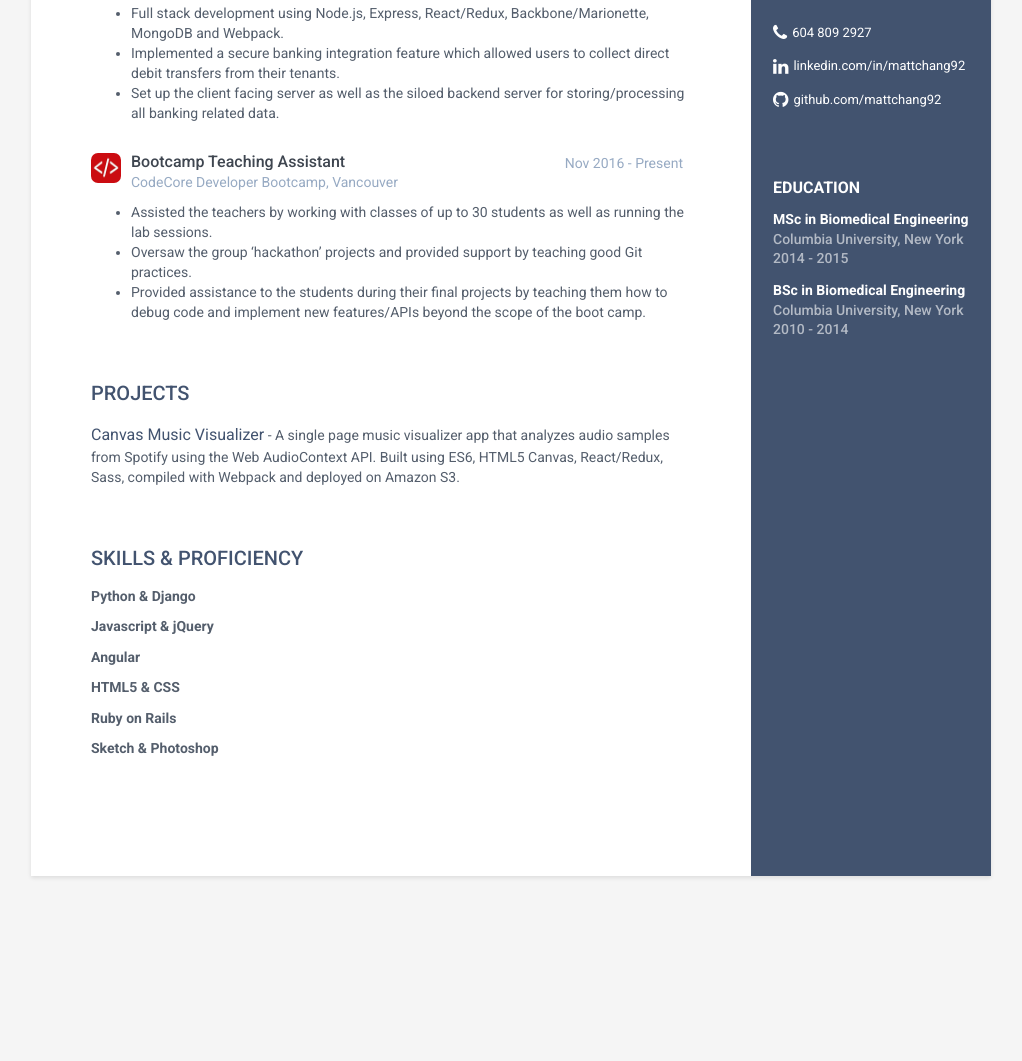
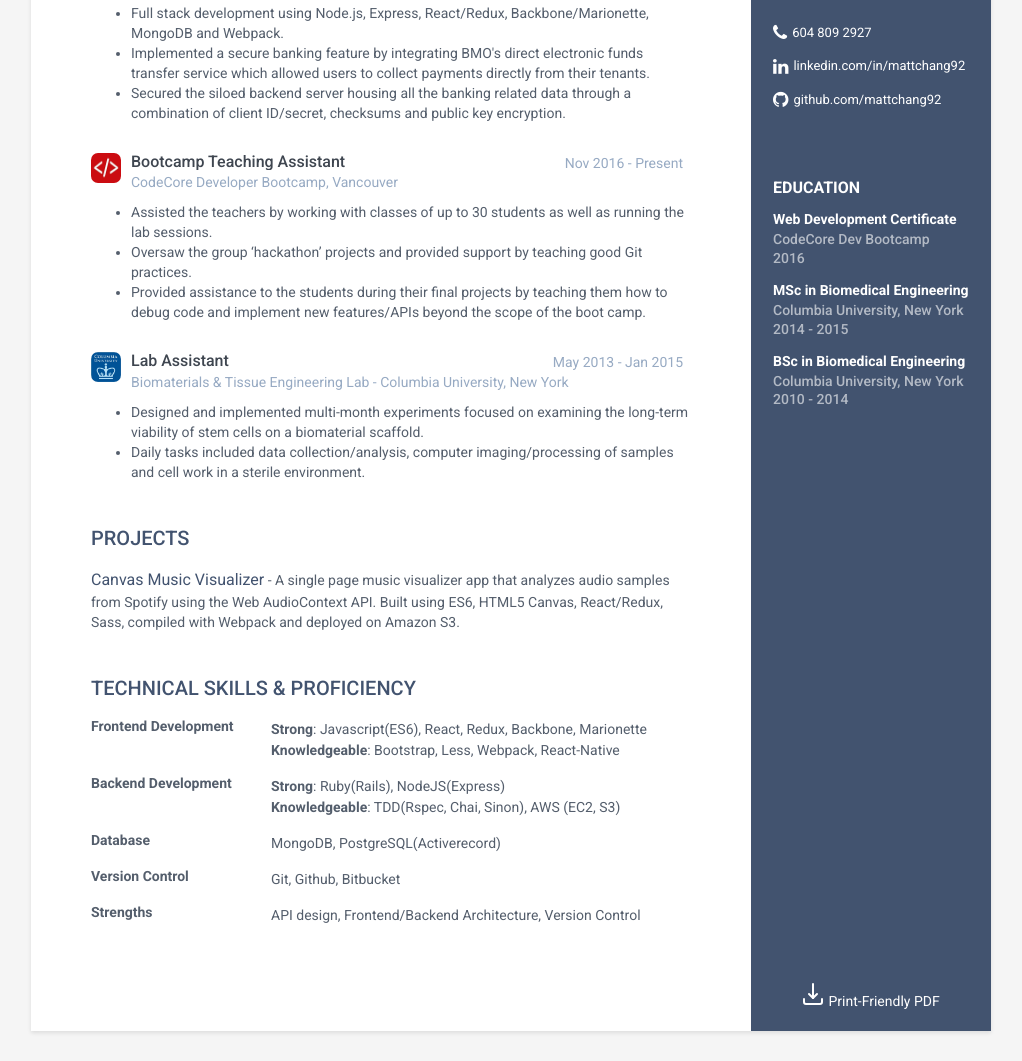
Before and after one commit to mattchang92/html-resume, a plain HTML site: page index.html in a window 1280 px wide. Shown: the part 179-1240 px from the top of the page, without its empty margins (129-1151 px from the left). Before the commit the page ends 1085 px from the top, so only its background shows below. Drawn offline with Linux system fonts and the light colour scheme.

Commit message:
Added lab work back into experience. Added columbia logo

```diff
--- a/assets/css/styles.css
+++ b/assets/css/styles.css
@@ -62,6 +62,12 @@
 }
 .sidebar-wrapper a {
 	color: #fff;
+}
+.sidebar-wrapper .download-link {
+	text-align: center;
+	position: absolute;
+	bottom: 20px;
+	left: 50px;
 }
 .sidebar-wrapper .profile-container {
 	padding: 30px 15px;
@@ -197,7 +203,7 @@
 	top: -2px;
 }
 .main-wrapper .section {
-	margin-bottom: 60px;
+	margin-bottom: 45px;
 }
 .main-wrapper .experiences-section .item {
 	position: relative;
@@ -215,6 +221,9 @@
 }
 .main-wrapper .experiences-section .company-logo.codecore-logo {
 	background-image: url('../images/codecore.jpeg');
+}
+.main-wrapper .experiences-section .company-logo.columbia-logo {
+	background-image: url('../images/columbia.jpg');
 }
 .main-wrapper .upper-row {
 	position: relative;
@@ -263,13 +272,12 @@
 	margin-top: 0;
 	margin-bottom: 12px;
 }
-.skillset .level-bar {
-	height: 12px;
-	background: #f5f5f5;
+.skillset .skills-container {
+	width: 100%;
+	display: inline-block;
 }
-.skillset .level-bar-inner {
-	height: 12px;
-	background: #7bc2d3;
+.skillset .skills {
+	margin: 0;
 }
 .footer {
 	padding: 30px;
@@ -295,6 +303,12 @@
 	.main-wrapper .upper-row {
 		margin-bottom: 0;
 	}
+	.sidebar-wrapper .download-link {
+		position: absolute;
+		top: 750px;
+		left: 50%;
+		transform: translate(-50%);
+	}
 }
 /* Small devices (tablets, 768px and up) */
 /* Medium devices (desktops, 992px and up) */
@@ -312,6 +326,10 @@
 		position: relative;
 		top: 1px;
 	}
+	.skillset .skills-container {
+		width: 70%;
+		display: inline-block;
+	}
 }
 /* Large devices (large desktops, 1200px and up) */
 /* Ex-Large devices (large desktops, 1200px and up) */
--- a/index.html
+++ b/index.html
@@ -29,6 +29,11 @@
 						<div class="education-container container-block">
 								<h2 class="container-block-title">Education</h2>
 								<div class="item">
+										<h4 class="degree">Web Development Certificate</h4>
+										<h5 class="meta">CodeCore Dev Bootcamp</h5>
+										<div class="time">2016</div>
+								</div><!--//item-->
+								<div class="item">
 										<h4 class="degree">MSc in Biomedical Engineering</h4>
 										<h5 class="meta">Columbia University, New York</h5>
 										<div class="time">2014 - 2015</div>
@@ -40,6 +45,16 @@
 								</div><!--//item-->
 						</div><!--//education-container-->
 
+						<div class="download-link">
+							<a target="_blank" href="https://s3.amazonaws.com/matts-resume/Matt+Chang's+Resume.pdf">
+								<svg xmlns="http://www.w3.org/2000/svg" width="24" height="24" viewBox="0 0 24 24" fill="none" stroke="currentColor" stroke-width="2" stroke-linecap="round" stroke-linejoin="round" class="feather feather-download">
+									<path d="M3 17v3a2 2 0 0 0 2 2h14a2 2 0 0 0 2-2v-3"></path>
+									<polyline points="8 12 12 16 16 12"></polyline>
+									<line x1="12" y1="2" x2="12" y2="16"></line>
+								</svg>
+								Print-Friendly PDF
+							</a>
+						</div>
 
 				</div><!--//sidebar-wrapper-->
 
@@ -60,8 +75,8 @@
 									<div class="details">
 										<ul>
 											<li>Full stack development using Node.js, Express, React/Redux, Backbone/Marionette, MongoDB and Webpack.</li>
-											<li>Implemented a secure banking integration feature which allowed users to collect direct debit transfers from their tenants.</li>
-											<li>Set up the client facing server as well as the siloed backend server for storing/processing all banking related data.</li>
+											<li>Implemented a secure banking feature by integrating BMO's direct electronic funds transfer service which allowed users to collect payments directly from their tenants.</li>
+											<li>Secured the siloed backend server housing all the banking related data through a combination of client ID/secret, checksums and public key encryption.</li>
 										</ul>
 									</div><!--//details-->
 								</div><!--//item-->
@@ -84,6 +99,23 @@
 									</div><!--//details-->
 								</div><!--//item-->
 
+								<div class="item">
+									<div class="company-logo columbia-logo"></div>
+									<div class="meta">
+											<div class="upper-row">
+													<h3 class="job-title">Lab Assistant</h3>
+													<div class="time">May 2013 - Jan 2015</div>
+											</div><!--//upper-row-->
+											<div class="company">Biomaterials &amp; Tissue Engineering Lab - Columbia University, New York</div>
+									</div><!--//meta-->
+									<div class="details">
+										<ul>
+											<li>Designed and implemented multi-month experiments focused on examining the long-term viability of stem cells on a biomaterial scaffold.</li>
+											<li>Daily tasks included data collection/analysis, computer imaging/processing of samples and cell work in a sterile environment.</li>
+										</ul>
+									</div><!--//details-->
+								</div><!--//item-->
+
 						</section><!--//section-->
 
 						<section class="section projects-section">
@@ -98,30 +130,37 @@
 						</section><!--//section-->
 
 						<section class="skills-section section">
-								<h2 class="section-title"></i>Skills &amp; Proficiency</h2>
+								<h2 class="section-title"></i>Technical Skills &amp; Proficiency</h2>
 								<div class="skillset">
 										<div class="item">
-												<h3 class="level-title">Python &amp; Django</h3>
+												<h3 class="level-title">Frontend Development</h3>
+												<div class="skills-container">
+													<p class="skills"><strong>Strong</strong>: Javascript(ES6), React, Redux, Backbone, Marionette</p>
+													<p class="skills"><strong>Knowledgeable</strong>: Bootstrap, Less, Webpack, React-Native</p>
+												</div>
 										</div><!--//item-->
 
 										<div class="item">
-												<h3 class="level-title">Javascript &amp; jQuery</h3>
+												<h3 class="level-title">Backend Development</h3>
+												<div class="skills-container">
+													<p class="skills"><strong>Strong</strong>: Ruby(Rails), NodeJS(Express)</p>
+													<p class="skills"><strong>Knowledgeable</strong>: TDD(Rspec, Chai, Sinon), AWS (EC2, S3)</p>
+												</div>
 										</div><!--//item-->
 
 										<div class="item">
-												<h3 class="level-title">Angular</h3>
+												<h3 class="level-title">Database</h3>
+												<p class="skills">MongoDB, PostgreSQL(Activerecord)</p>
 										</div><!--//item-->
 
 										<div class="item">
-												<h3 class="level-title">HTML5 &amp; CSS</h3>
+												<h3 class="level-title">Version Control</h3>
+												<p class="skills">Git, Github, Bitbucket</p>
 										</div><!--//item-->
 
 										<div class="item">
-												<h3 class="level-title">Ruby on Rails</h3>
-										</div><!--//item-->
-
-										<div class="item">
-												<h3 class="level-title">Sketch &amp; Photoshop</h3>
+												<h3 class="level-title">Strengths</h3>
+												<p class="skills">API design, Frontend/Backend Architecture, Version Control</p>
 										</div><!--//item-->
 
 								</div>
```
Also changed, not shown: assets/favicon.ico, assets/images/columbia.jpg (added).
